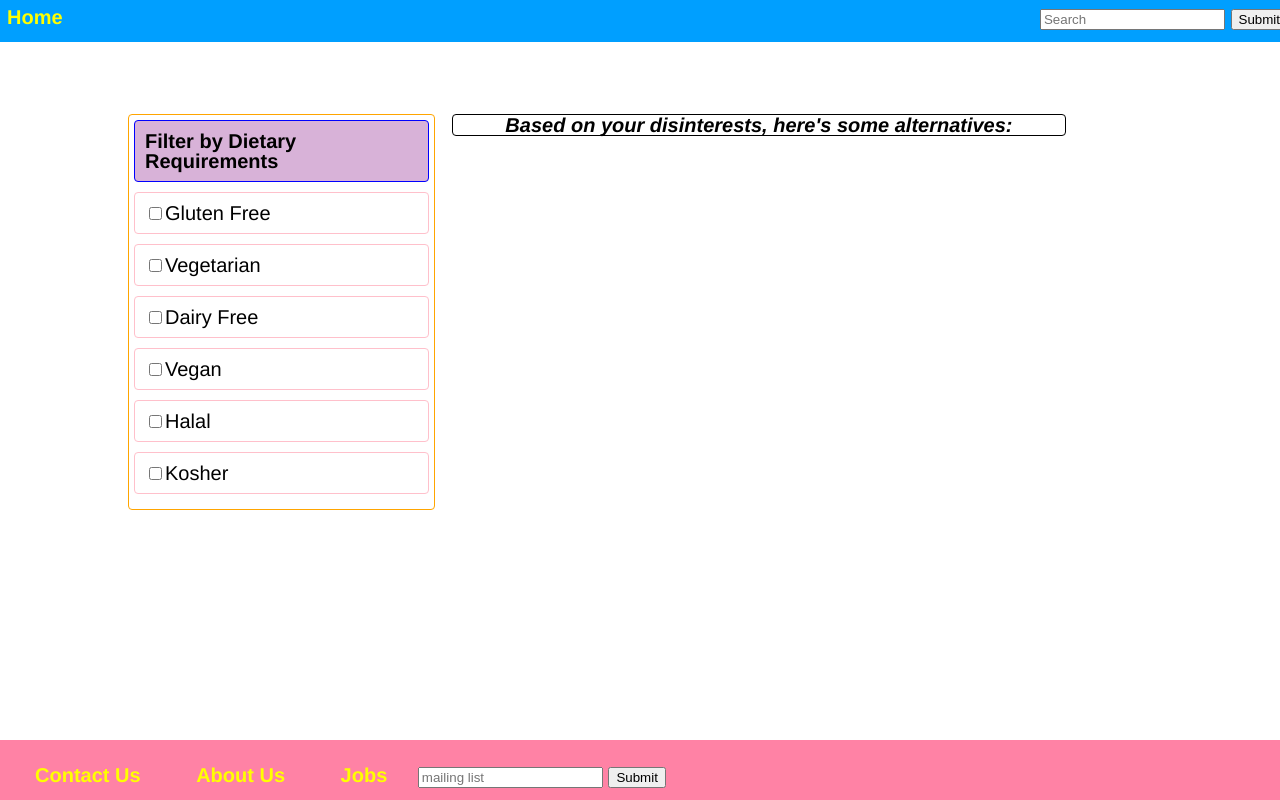
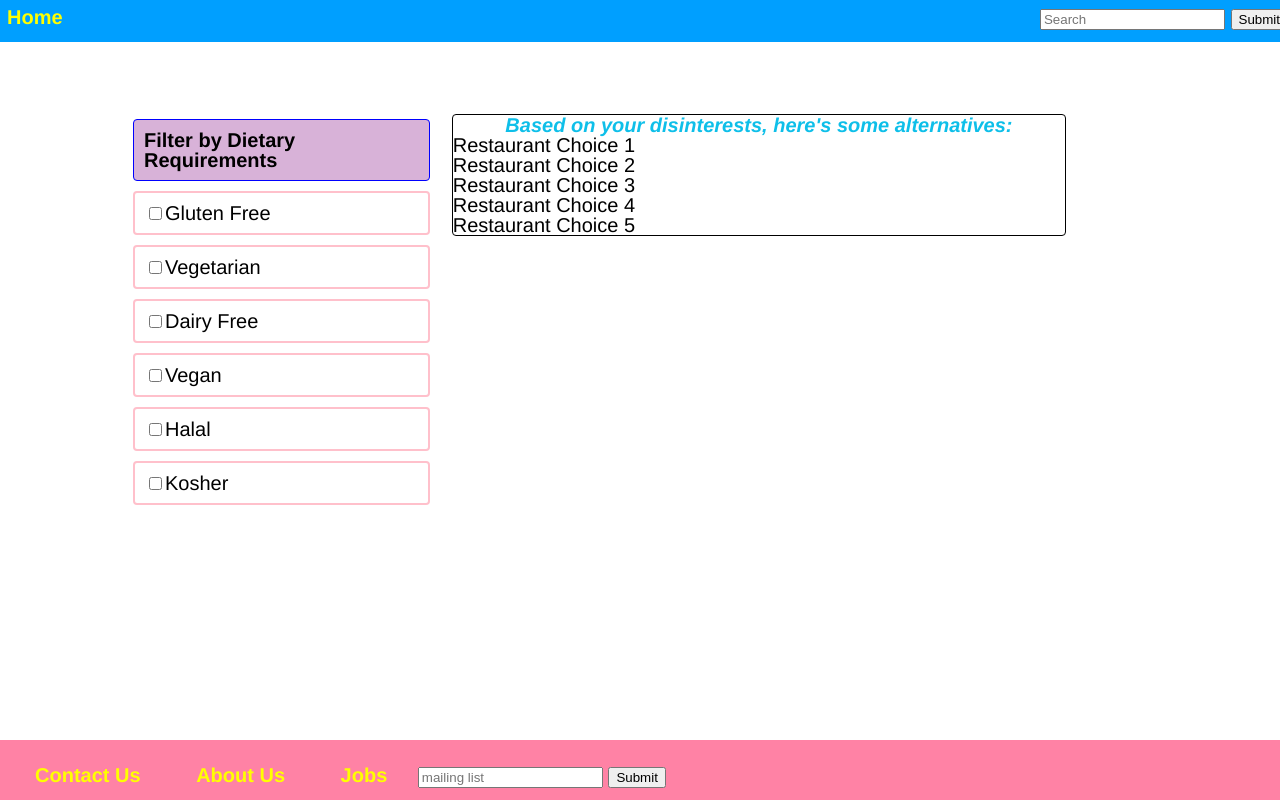
Before and after one commit to hainesy91/project_y, a website: page html/show.html in a window 1280 px wide. Drawn offline with Linux system fonts and the light colour scheme; files that its build step writes are made by us from their sources; files whose address does not match are found by name.

Commit message:
removed the nav.html file as was no longer needed, added dummy result options in the list and gave a class to them

```diff
--- a/html/show.html
+++ b/html/show.html
@@ -38,7 +38,11 @@
     <div id="display">
       <h1 id="listResultsTitle">Based on your disinterests, here's some alternatives:</h1>
       <ul class="listingResults">
-        <li></li>
+        <li class="listItem1"><h1 class="restautantResult">Restaurant Choice 1</h1></li>
+        <li class="listItem2"><h1 class="restautantResult">Restaurant Choice 2</h1></li>
+        <li class="listItem3"><h1 class="restautantResult">Restaurant Choice 3</h1></li>
+        <li class="listItem4"><h1 class="restautantResult">Restaurant Choice 4</h1></li>
+        <li class="listItem5"><h1 class="restautantResult">Restaurant Choice 5</h1></li>
       </ul>
     </div>
   </div>
--- a/stylesheets/show.css
+++ b/stylesheets/show.css
@@ -30,7 +30,6 @@ div#display {
 
 ul.filterOptions {
   list-style: none;
-  border:1px solid orange;
   border-radius: 4px;
   padding: 5px;
   margin-top: 40px;
@@ -47,7 +46,7 @@ li.listHeader {
 }
 
 li.listItem {
-  border:1px solid pink;
+  border: 2px solid pink;
   border-radius: 4px;
   padding: 10px;
   margin: 10px 0 10px 0;
@@ -67,4 +66,5 @@ h1#listResultsTitle {
   font-family: helvetica;
   font-style: italic;
   text-align: center;
+  color: #0EBFE9;
 }
```
Also changed, not shown: html/nav.html (deleted, +0 -6 lines).
